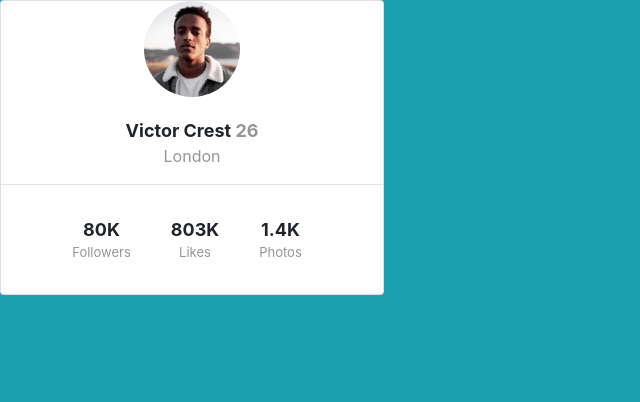
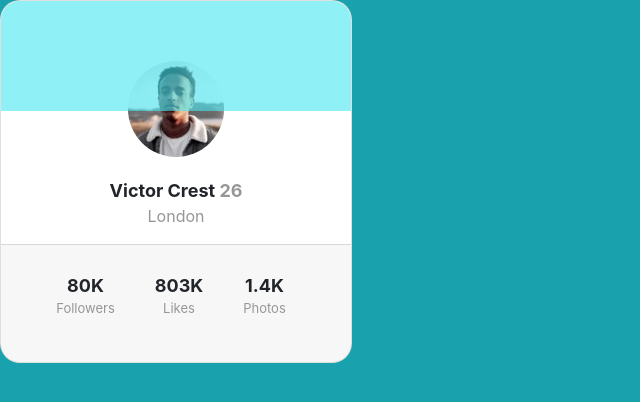
Before and after one commit to ARam2142/Profile-card-component-main, a plain HTML site: page main.html in a window 1280 px wide. Shown: the whole page, without its empty margins (0-640 px from the left). Drawn offline with nearby package versions, Linux system fonts and the light colour scheme.

Commit message:
picture now overlaps header. z-index

```diff
--- a/main.html
+++ b/main.html
@@ -7,22 +7,22 @@
   <!--Bootstrap CSS-->
   <link rel="stylesheet" href="https://cdn.jsdelivr.net/npm/bootstrap@4.5.3/dist/css/bootstrap.min.css"
     integrity="sha384-TX8t27EcRE3e/ihU7zmQxVncDAy5uIKz4rEkgIXeMed4M0jlfIDPvg6uqKI2xXr2" crossorigin="anonymous">
+  <link rel="stylesheet" href="style/main.css">
 
   <link rel="icon" type="image/png" sizes="32x32" href="./images/favicon-32x32.png">
-
-  <!-- <link rel="stylesheet" type="text/css" href="css/styles.css"> -->
-  <link rel="stylesheet" href="style/main.css">
   <title>Frontend Mentor | Profile card component</title>
 
 </head>
 
 <body>
-  <div class="card proifle-card" style="width: 24rem;">
+  <div class="card proifleCard" style="width: 22rem;
+  border-radius: 20px; overflow: hidden;">
+    <div class="card-header"></div>
     <div class="card-body">
       <img src="images/image-victor.jpg" alt="profile pic of Victor">
-      <p class="name">Victor Crest<span class="grey">  26</span></p>
-      <p class="grey city">London</p>
-      <hr>
+      <p class="card-text name">Victor Crest<span class="grey"> 26</span></p>
+      <p class="card-text grey city">London</p>
+      <div class="card-footer">
         <ol class="list d-flex justify-content-center">
           <ul>
             <strong class="stats">80K</strong>
@@ -38,6 +38,8 @@
           </ul>
 
         </ol>
+
+      </div>
     </div>
   </div>
 
--- a/style/main.css
+++ b/style/main.css
@@ -2,6 +2,14 @@
 
 body {
     background-color: hsl(185, 75%, 39%);
+}
+
+.card-header {
+    height: 110px;
+    position: absolute;
+    width: 100%;
+    background-color: hsla(184, 86%, 61%, 0.603);
+    border-style: none;
 }
 
 .card-body {
@@ -12,6 +20,7 @@ img {
     margin: auto;
     display: block;
     border-radius: 50%;
+    margin-top: 60px;
 }
 
 .name {
```
Lines whose indentation alone changed are shown as unchanged.
